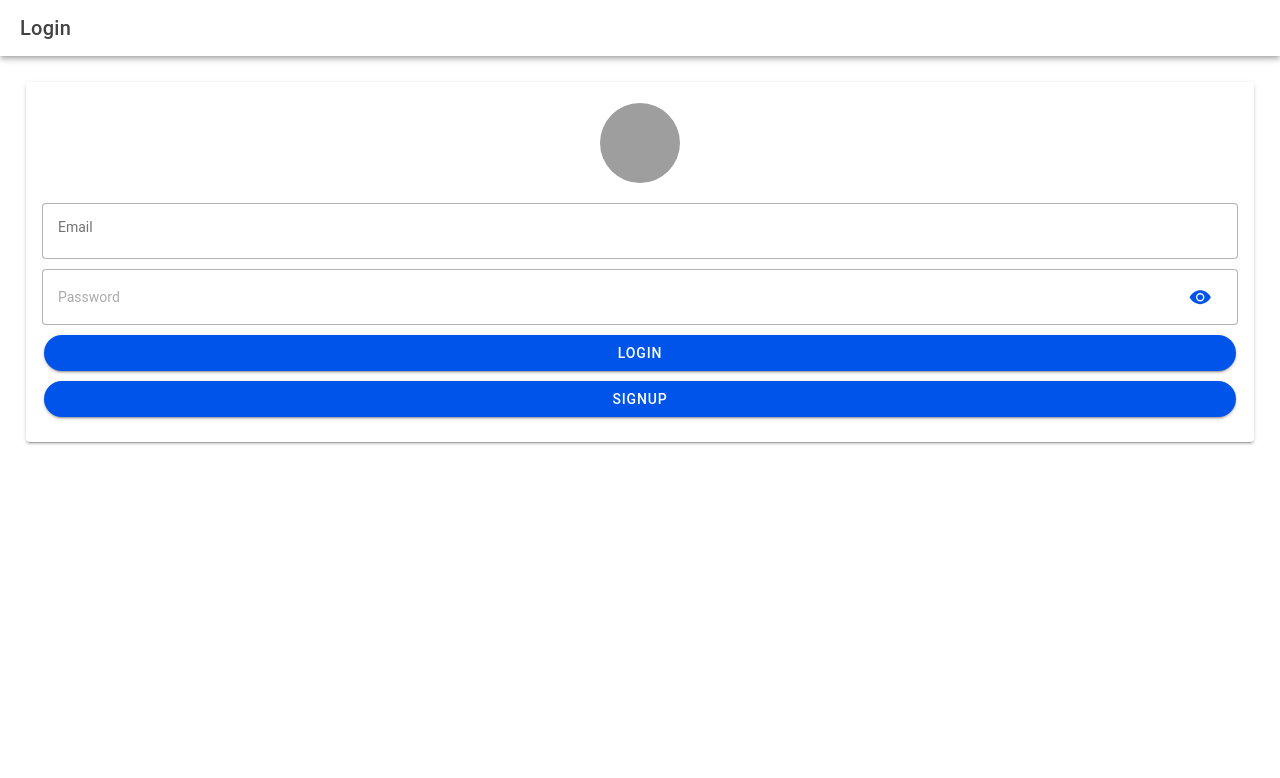
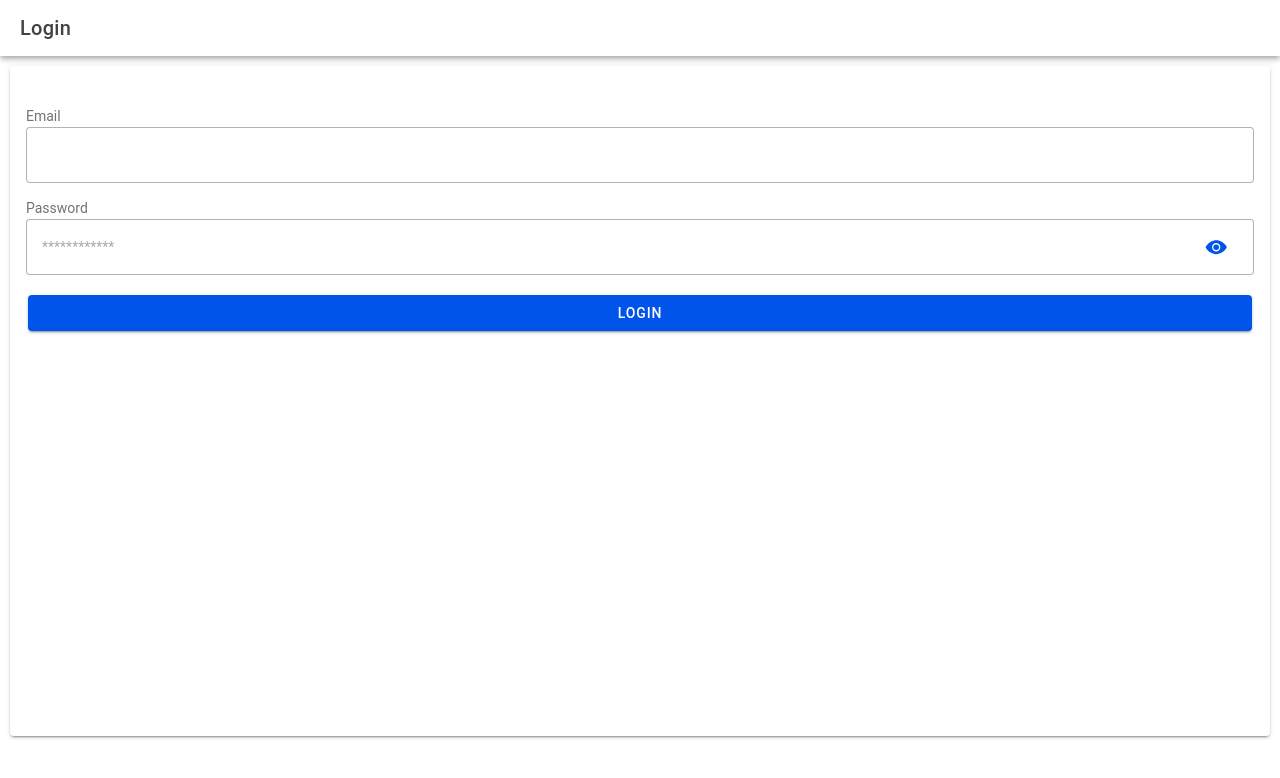
Before and after one commit to Giancyril/it35-lab, a React (Vite) app: page /it35-lab in a window 1280 px wide. Shown: the top 778 px of the page. Built offline with nearby package versions, Linux system fonts and the light colour scheme; no server answers; grey boxes are pictures that could not be loaded.

Commit message:
updated supabase login with error messages

```diff
--- a/src/pages/Login.tsx
+++ b/src/pages/Login.tsx
@@ -13,20 +13,50 @@ import {
   IonList,
   IonIcon,
   IonPage,
+  IonLabel,
   IonTitle,
   IonToolbar,
   useIonRouter,
 } from "@ionic/react";
+import { useIonToast } from "@ionic/react";
 import { useState } from "react";
 import { supabase } from "../utils/supabaseClient";
 
 const Login: React.FC = () => {
+  const [present] = useIonToast();
   const navigation = useIonRouter();
-  const [email, setEmail] = useState<string>("");
-  const [password, setPassword] = useState<string>("");
+  const [email, setEmail] = useState("");
+  const [password, setPassword] = useState("");
+  const [error, setError] = useState(false);
 
-  const doLogin = () => {
+  const errorToast = (position: "top" | "middle" | "bottom") => {
+    present({
+      color: "danger",
+      message: "Error, Invalid password or email!",
+      duration: 1500,
+      position: position,
+    });
+  };
+  const successToast = (position: "top" | "middle" | "bottom") => {
+    present({
+      color: "primary",
+      message: "Login successful! Redirecting....",
+      duration: 1500,
+      position: position,
+    });
+  };
+
+  const doLogin = async () => {
+    let { data, error } = await supabase.auth.signInWithPassword({ email, password });
+
+    if (error) {
+      errorToast("top");
+      setError(true);
+      return;
+    }
+    setTimeout(() => {
       navigation.push("/it35-lab/app", "forward", "replace");
+    }, 300);
   };
 
   return (
@@ -36,49 +66,45 @@ const Login: React.FC = () => {
         <IonTitle>Login</IonTitle>
       </IonToolbar>
     </IonHeader>
-      <IonContent className="ion-padding">
-        <IonCard>
-
+    <IonContent className="">
+      <IonCard style={{ height: "90%" }}>
+        <IonCardHeader>
+          <IonCardTitle></IonCardTitle>
+        </IonCardHeader>
         <IonCardContent>
           <IonList>
-
-              <div style={{ display: "flex", justifyContent: "center", marginBottom: 20 }}>
-                <IonAvatar style={{ width: 80, height: 80 }}>
-                  <img
-                    alt="User Avatar"
-                    src="https://ionicframework.com/docs/img/demos/avatar.svg"
+            <div>
+              <IonLabel position="stacked">Email</IonLabel>
+              <IonInput
+                type="email"
+                value={email}
+                onIonChange={(e) => setEmail(e.detail.value!)}
+                fill="outline"
+                errorText="Invalid email"
               />
-                </IonAvatar>
             </div>
-
-
+            <div style={{ marginTop: 10 }}>
+              <IonLabel position="stacked">Password</IonLabel>
               <IonInput
-                     label="Email"
-                     labelPlacement="floating"
+                type="password"
+                value={password}
+                onIonChange={(e) => setPassword(e.detail.value!)}
+                placeholder="************"
                 fill="outline"
-                     type="email"
-                     placeholder="Enter Email"
-                     value={email}
-                     onIonChange={e => setEmail(e.detail.value!)}
-                   />
-                   <IonInput style={{
-                       marginTop:'10px',
-                     }}
-                     fill="outline"
-                     type="password"
-                     placeholder="Password"
-                     value={password}
-                     onIonChange={e => setPassword(e.detail.value!)}
-                   ><IonInputPasswordToggle slot="end"></IonInputPasswordToggle></IonInput>
-
-
-              <IonButton onClick={() => doLogin()} expand="full" style={{ marginTop: 10 }} shape="round">
+                style={{ marginTop: 0 }}
+              >
+                <IonInputPasswordToggle slot="end" />
+              </IonInput>
+            </div>
+            <IonButton onClick={() => doLogin()} expand="block" style={{ marginTop: 20 }}>
               Login
             </IonButton>
-              <IonButton routerLink="/it35-lab/signup" expand="full" style={{ marginTop: 10 }} shape="round">
+            <div style={{ textAlign: "center", marginTop: "80%" }}>
+              <span>Don't have an account yet? </span>
+            </div>
+            <IonButton routerLink="/it35-lab/signup" expand="block" style={{ marginTop: 10 }}>
               Signup
             </IonButton>
-
           </IonList>
         </IonCardContent>
       </IonCard>
```
Lines whose indentation alone changed are shown as unchanged.
